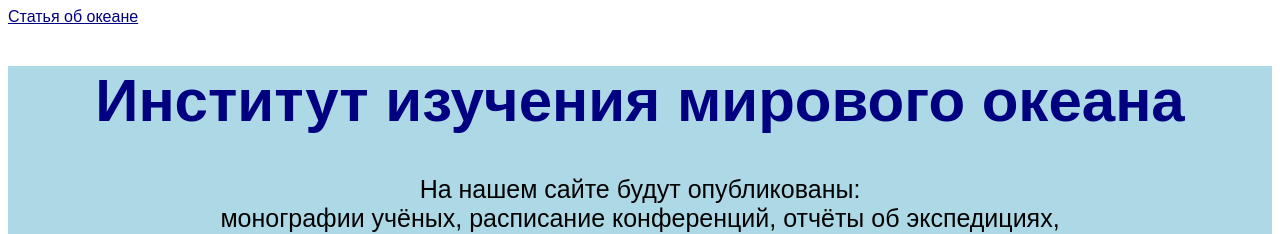
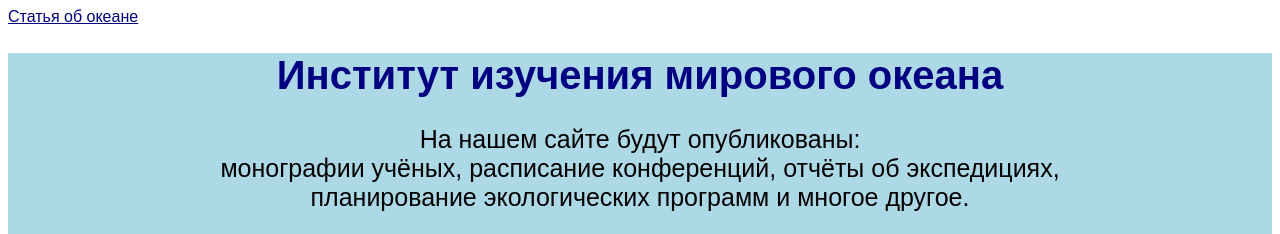
Before and after one commit to olgakurmakaeva/2022_1, a plain HTML site: page index.html in a window 1280 px wide. Shown: the top 234 px of the page. Drawn offline with Linux system fonts and the light colour scheme.

Commit message:
Update index.html

```diff
--- a/index.html
+++ b/index.html
@@ -4,7 +4,7 @@
             <a href="https://geographyofrussia.com/mirovoj-okean/" style="color:navy">Статья об океане</a>
         </header>
         <main style="background-color:lightblue">
-            <h1 style="color:navy; text-align:center;font-size:60px">Институт изучения мирового океана</h1>
+            <h1 style="color:navy; text-align:center;font-size:40px">Институт изучения мирового океана</h1>
             <p style="font-size:25px;text-align:center;">На нашем сайте будут опубликованы:<br/> монографии учёных, расписание конференций, отчёты об экспедициях, <br/>планирование экологических программ и многое другое.</p>
             <img src="/uploads/2020/10/water-3194377_1920_0_1603951480.jpg" width="850px"/>
         </main>
```
